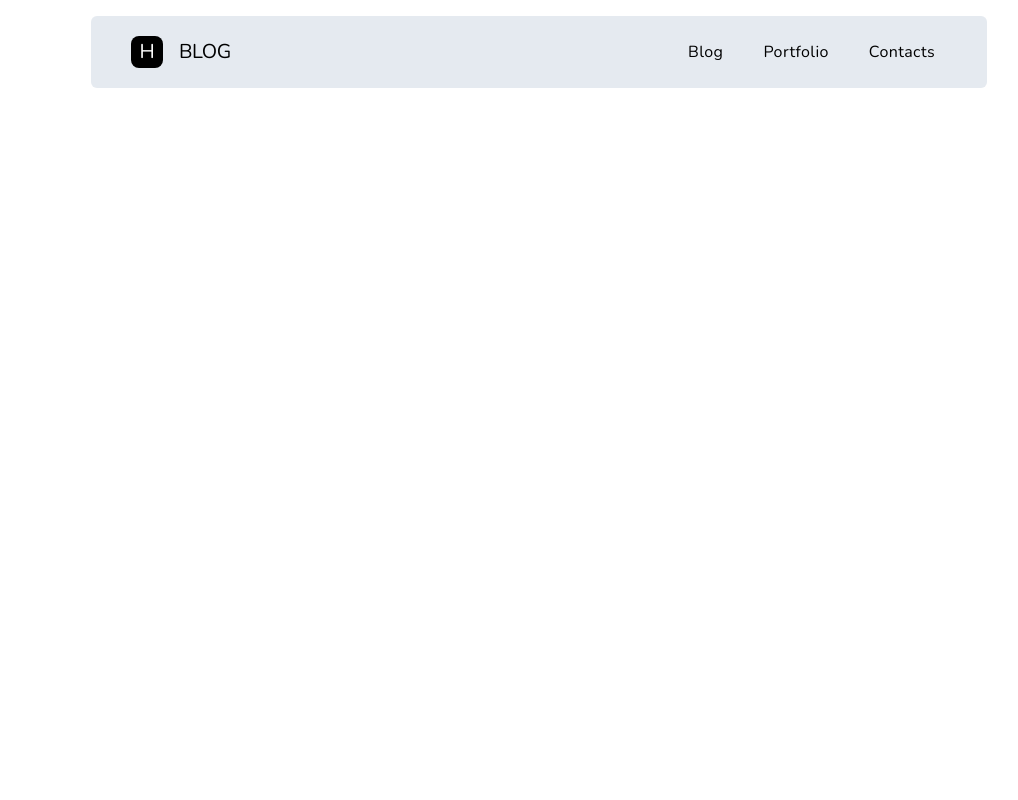
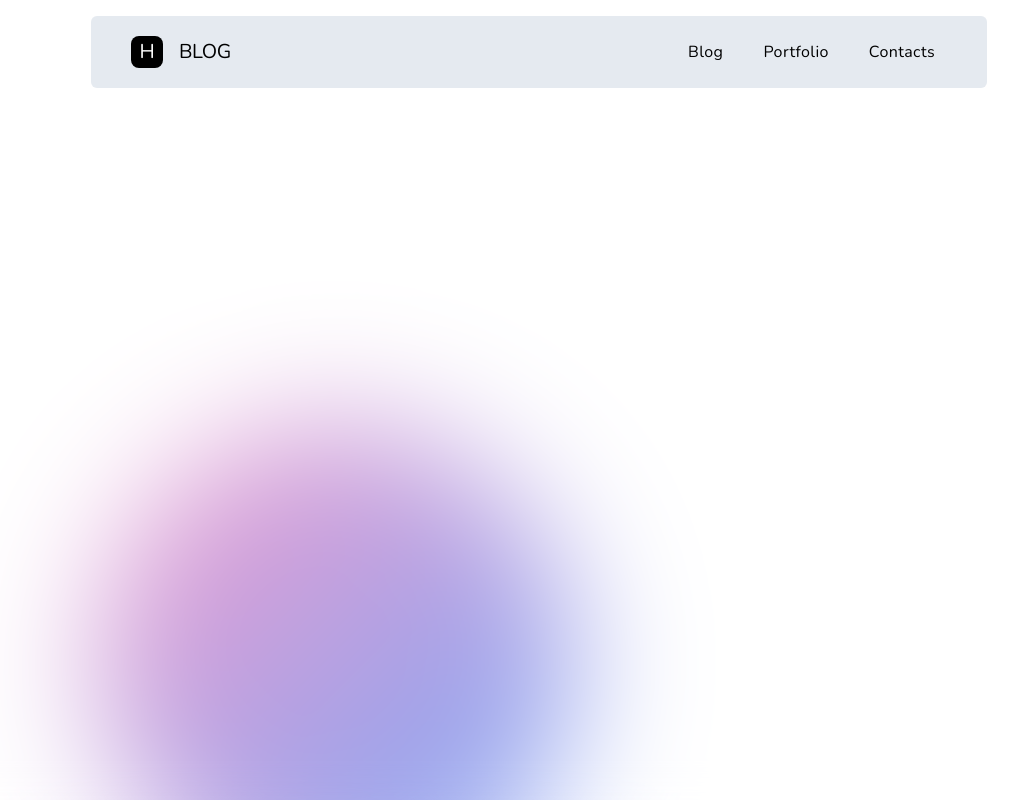
Before and after one commit to hwanieo/hwnii-blog, a Next.js app: page / in a window 1280 px wide. Shown: the whole page, without its empty margins (101-1119 px from the left). Built offline with nearby package versions, Linux system fonts and the light colour scheme.

Commit message:
제발좀

```diff
--- a/app/layout.tsx
+++ b/app/layout.tsx
@@ -2,8 +2,8 @@ import type { Metadata } from 'next';
 import '@/app/ui/globals.css';
 
 import { nunito } from '@/app/ui/fonts';
-// import Background from './ui/background';
-import Header from './ui/header';
+import Background from '@/app/ui/background';
+import Header from '@/app/ui/header';
 
 export const metadata: Metadata = {
   title: 'hwnii blog',
@@ -18,10 +18,10 @@ export default function RootLayout({
   return (
     <html lang='ko'>
       <body className={`${nunito.className} antialiased`}>
-        {/* <Background> */}
-        <Header />
-        {children}
-        {/* </Background> */}
+        <Background>
+          <Header />
+          {children}
+        </Background>
       </body>
     </html>
   );
--- a/app/ui/Header.tsx
+++ b/app/ui/Header.tsx
@@ -1,6 +1,6 @@
 import Link from 'next/link';
-import NavLinks from './nav-links';
-import Hamburger from './hamburger';
+import NavLinks from '@/app/ui/nav-links';
+import Hamburger from '@/app/ui/hamburger';
 
 export default function Header() {
   return (
```
